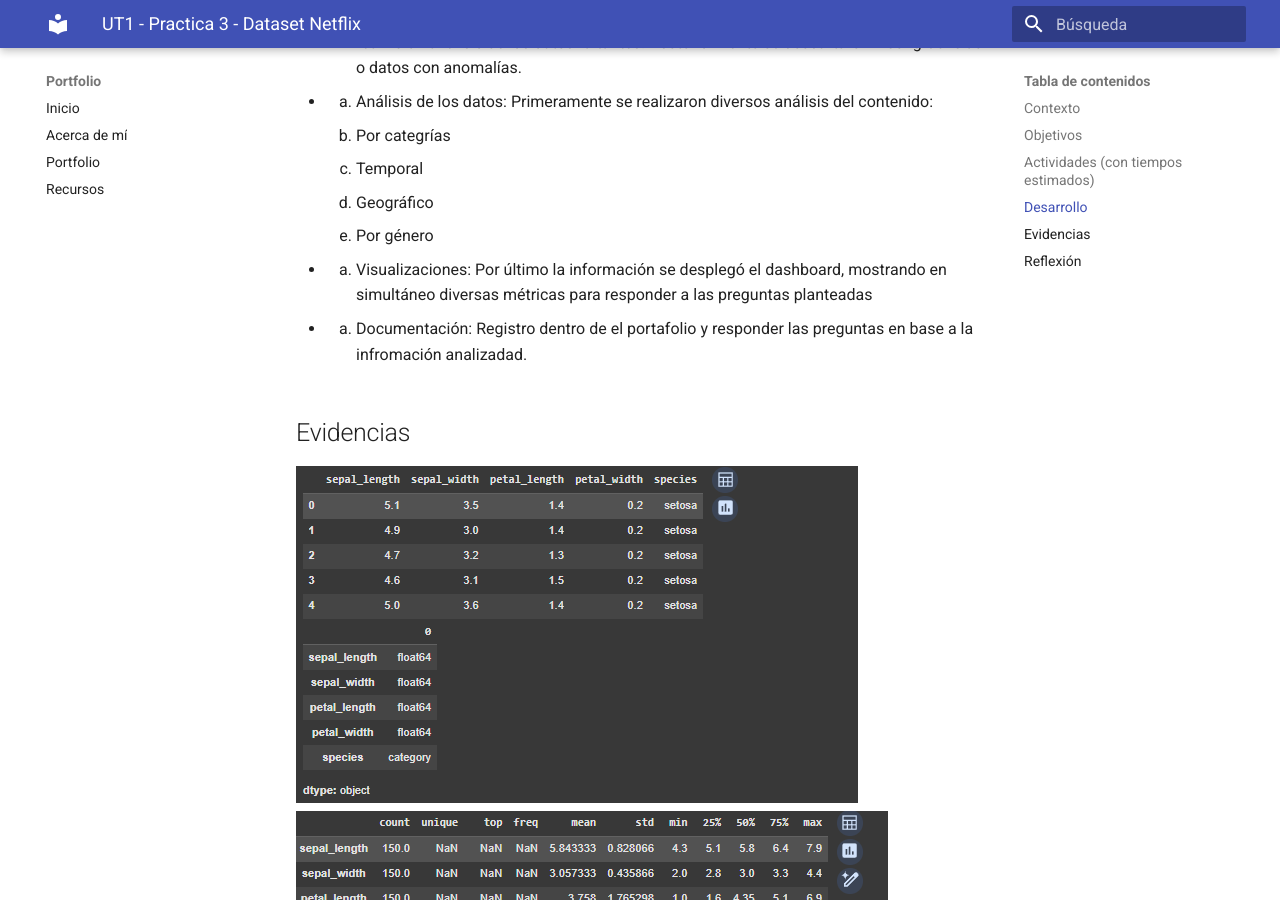
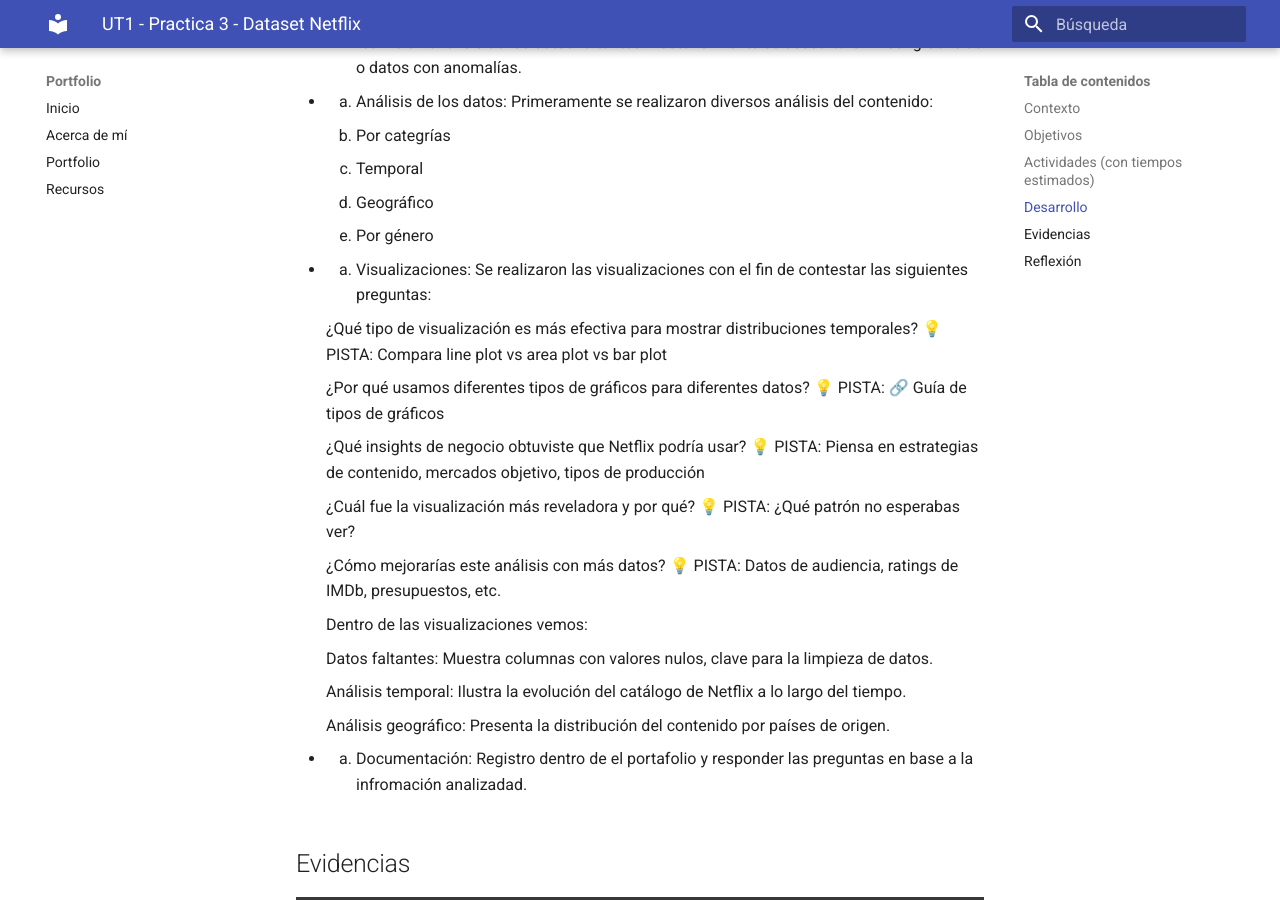
Before and after one commit to chihiroarias/PortafilioIngenieriaDeDatos, an MkDocs documentation site: the page built from docs/InfoActividades/PracticoTres.md, in a window 1280 px wide and 900 px high, scrolled down 861 px. Built offline with MkDocs 1.6.1 and Material for MkDocs 9.7.7, drawn with Linux system fonts in a browser that asks for light colours.

Commit message:
build(actividad3)

```diff
--- a/docs/InfoActividades/PracticoTres.md
+++ b/docs/InfoActividades/PracticoTres.md
@@ -38,15 +38,35 @@
       - Geográfico
       - Por género
 
-- 4. Visualizaciones: Por último la información se desplegó el dashboard, mostrando en simultáneo diversas métricas para responder a las preguntas planteadas
+- 4. Visualizaciones:
+     Se realizaron las visualizaciones con el fin de contestar las siguientes preguntas:
+
+     ¿Qué tipo de visualización es más efectiva para mostrar distribuciones temporales? 💡 PISTA: Compara line plot vs area plot vs bar plot
+
+     ¿Por qué usamos diferentes tipos de gráficos para diferentes datos? 💡 PISTA: 🔗 Guía de tipos de gráficos
+
+     ¿Qué insights de negocio obtuviste que Netflix podría usar? 💡 PISTA: Piensa en estrategias de contenido, mercados objetivo, tipos de producción
+
+     ¿Cuál fue la visualización más reveladora y por qué? 💡 PISTA: ¿Qué patrón no esperabas ver?
+
+     ¿Cómo mejorarías este análisis con más datos? 💡 PISTA: Datos de audiencia, ratings de IMDb, presupuestos, etc.
+
+     Dentro de las visualizaciones vemos:
+
+     Datos faltantes: Muestra columnas con valores nulos, clave para la limpieza de datos.
+
+     Análisis temporal: Ilustra la evolución del catálogo de Netflix a lo largo del tiempo.
+
+     Análisis geográfico: Presenta la distribución del contenido por países de origen.
 
 - 5. Documentación: Registro dentro de el portafolio y responder las preguntas en base a la infromación analizadad.
 
 ## Evidencias
 
-![Exploración inicial](../assets/practico1/exploracionInicial.png)
-![Descripción del dataset](../assets/practico1/diccionariodatos.png)
-![Visualizaciones](../assets/practico1/visualizaciones.png)
+![Datos faltantes](../assets/practico2/datosfaltantes.png)
+![Análisis Temporal](../assets/practico2/analisisTemporalE2.png)
+![Análisis temporal](../assets/practico2/analissiTemporal.png)
+![Análisis geográfico](../assets/practico2/analisisGeograficoE2.png)
 
 - Ingresar al análisis [Open Practicos](../../Practicos/Practico_3.ipynb)
 
```
Also changed, not shown: docs/portfolio/index.md (+3 -5 lines), docs/assets/practico2/analisisGeograficoE2.png (added), docs/assets/practico2/analisisTemporalE2.png (added), docs/assets/practico2/analissiTemporal.png (added), docs/assets/practico2/datosfaltantes.png (added).
